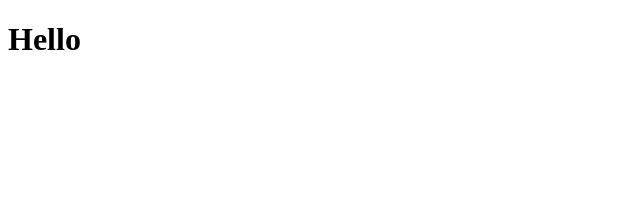
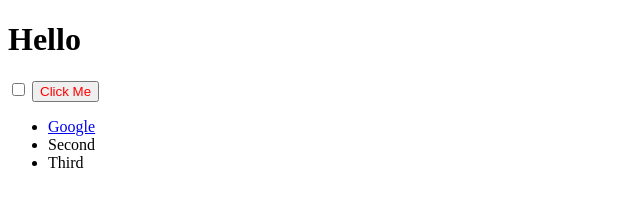
Before and after one commit to Hilful/Document_Object_Model, a plain HTML site: page index.html in a window 1280 px wide. Shown: the whole page, without its empty margins (0-640 px from the left). Drawn offline with Linux system fonts and the light colour scheme.

Commit message:
Update index.html

```diff
--- a/index.html
+++ b/index.html
@@ -4,15 +4,25 @@
     <meta charset="UTF-8" />
     <meta http-equiv="X-UA-Compatible" content="IE=edge" />
     <meta name="viewport" content="width=device-width, initial-scale=1.0" />
-    <title>My Website</title>
+    <title id="title">My Website</title>
     <link rel="stylesheet" href="styles.css" />
   </head>
   <body>
     <!-- <body onload="alert('Hello');"> -->
-    <h1>Hello</h1>
+    <h1><strong>Hello</strong></h1>
     <!-- <script>
       alert("Hello");
     </script> -->
-    <script src="index.js"></script>
+    <!-- <script src="index.js"></script> -->
+    <input type="checkbox" />
+    <button class="btn" style="color: red">Click Me</button>
+    <ul item="list">
+      <li class="itemList">
+        <a href="https://www.google.com">Google</a>
+      </li>
+      <li class="itemList">Second</li>
+      <li class="itemList">Third</li>
+      <script src="index.js" charset="utf-8"></script>
+    </ul>
   </body>
 </html>
```
